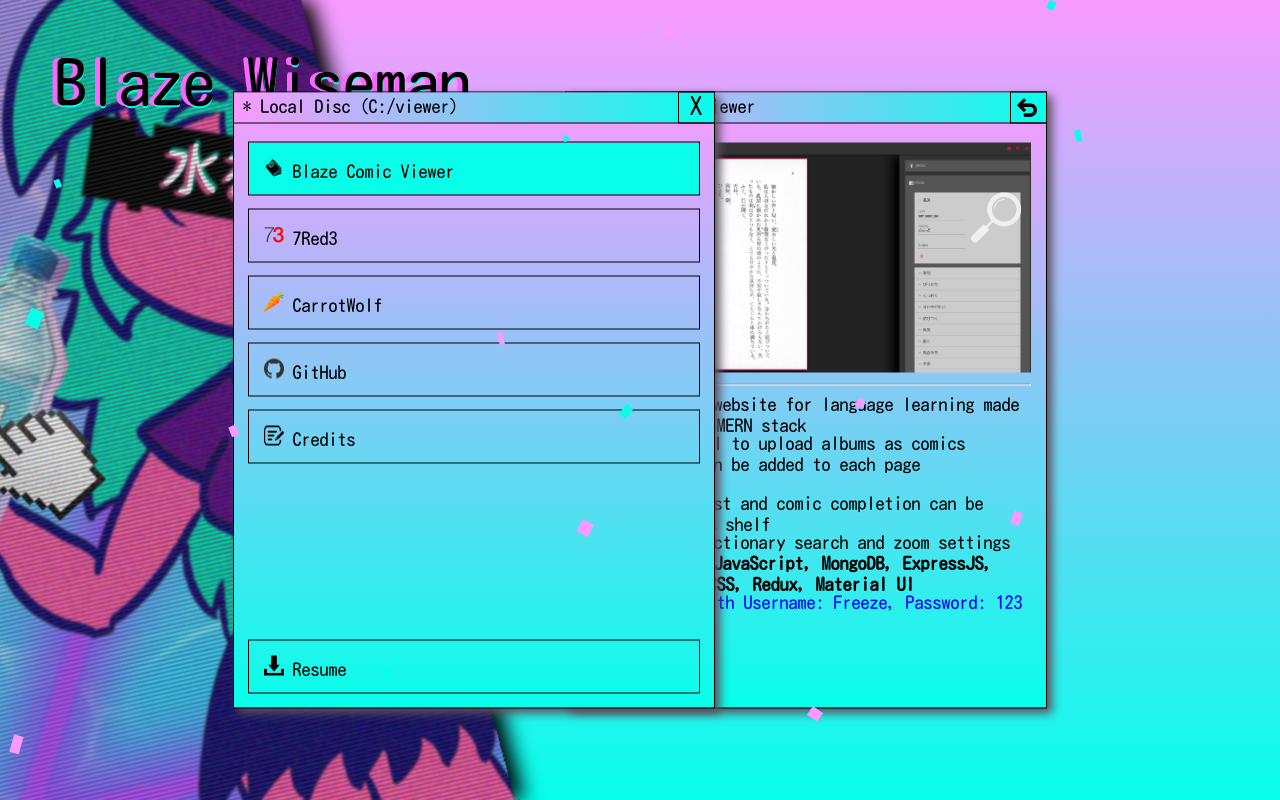
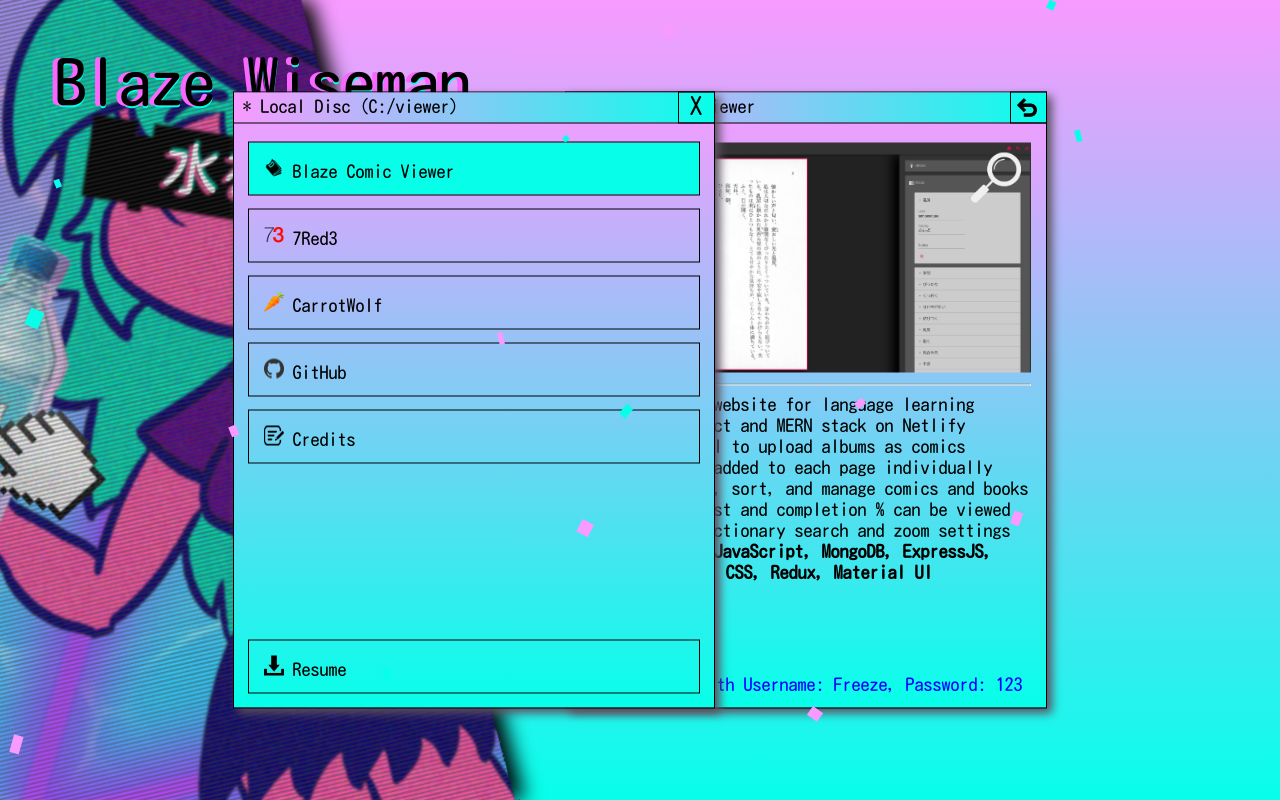
Before and after one commit to HaematicAlis/blaze-portfolio, a React (Create React App) app: page / in a window 1280 px wide. Both pictures are taken after a click on the element "Blaze Comic Viewer". Built offline with nearby package versions, Linux system fonts and the light colour scheme.

Commit message:
formatted text in details pane

```diff
--- a/src/components/Home.css
+++ b/src/components/Home.css
@@ -128,7 +128,7 @@
 .magnifyImage {
     width: 50px;
     position: absolute;
-    top: 100px;
+    top: 60px;
     right: 25px;
 }
 
@@ -151,6 +151,11 @@
     left: 50px;
     top: 50px;
     color: rgb(248,104,255);
+}
+
+.bottomText {
+    position: absolute;
+    bottom: 15px;
 }
 
 .popupOverlay {
--- a/src/components/Home.js
+++ b/src/components/Home.js
@@ -75,13 +75,16 @@
                         <img src={comicviewer} alt="comicviewer" width="450" onClick={() => setPopup({ visible: true, image: comicviewer })} />
                         <img className="magnifyImage" src={magnify} alt="magnify" onClick={() => setPopup({ visible: true, image: comicviewer })} />
                         <hr />
-                        <span>·	Comic viewer website for language learning made with React and MERN stack</span><br />
+                        <span>·	Comic viewer website for language learning</span><br />
+                        <span>· Made with React and MERN stack on Netlify</span><br />
                         <span>·	Uses Imgur API to upload albums as comics</span><br />
-                        <span>·	Vocabulary can be added to each page individually</span><br />
-                        <span>·	Full vocab list and comic completion can be viewed from the shelf</span><br />
+                        <span>·	Vocab can be added to each page individually</span><br />
+                        <span>· Shelf to view, sort, and manage comics and books</span><br />
+                        <span>·	Full vocab list and completion % can be viewed</span><br />
                         <span>·	Integrated dictionary search and zoom settings</span><br />
-                        <span><b>· React, MERN, JavaScript, MongoDB, ExpressJS, NodeJS, HTML, CSS, Redux, Material UI</b></span><br />
-                        <a href="https://blaze-comic-viewer.netlify.app" target="_blank" rel="noreferrer">Demo it here with Username: Freeze, Password: 123</a>
+                        <span><b>· React, MERN, JavaScript, MongoDB, ExpressJS,</b></span><br />
+                        <span><b>&nbsp;&nbsp;NodeJS, HTML, CSS, Redux, Material UI</b></span><br />
+                        <a className="bottomText" href="https://blaze-comic-viewer.netlify.app" target="_blank" rel="noreferrer">Demo it here with Username: Freeze, Password: 123</a>
                     </>
 
                     : tab === '7red3'
@@ -91,10 +94,12 @@
                         <hr />
                         <span>·	Company website for 7Red3</span><br />
                         <span>·	Used as a portfolio of motion graphics work</span><br />
-                        <span>·	Motion work shows Vimeo popups and design work shows image collections</span><br />
-                        <span>·	Admin dashboard for uploading and managing the work in the database</span><br />
+                        <span>·	Motion work shows Vimeo popups</span><br />
+                        <span>· Design work shows image collections</span><br />
+                        <span>·	Admin dashboard for uploading and managing</span><br />
+                        <span>·	Admin can edit and reorder work in the database</span><br />
                         <span><b>· React, JS, HTML, CSS, MySQL, PHP, GoDaddy</b></span><br /><br />
-                        <a href="https://7red3.com" target="_blank" rel="noreferrer">Check it out here!</a>
+                        <a className="bottomText" href="https://7red3.com" target="_blank" rel="noreferrer">Check it out here!</a>
 
                     </>
 
@@ -109,7 +114,7 @@
                         <span>·	Styled with Material UI and custom components</span><br />
                         <span>·	Features enemy AI and random collectable items</span><br />
                         <span><b>· React, JS, HTML, CSS, Redux, Material UI</b></span><br />
-                        <a href="http://hershnagpal.github.io/carrot-client/" target="_blank" rel="noreferrer">Play the game here!</a>
+                        <a className="bottomText" href="http://hershnagpal.github.io/carrot-client/" target="_blank" rel="noreferrer">Play the game here!</a>
 
                     </>
 
@@ -120,7 +125,7 @@
                         <hr />
                         <span>Currently working on:</span><br />
                         <span><b>Portfolio website</b></span><br /><br />
-                        <a href="https://github.com/HaematicAlis" target="_blank" rel="noreferrer">Click here for my GitHub!</a>
+                        <a className="bottomText" href="https://github.com/HaematicAlis" target="_blank" rel="noreferrer">Click here for my GitHub!</a>
                     </>
 
                     : tab === 'credits'
@@ -130,7 +135,7 @@
                         <span>Font: </span>
                         <a href="https://fonts.google.com/specimen/Kosugi+Maru" target="_blank" rel="noreferrer">Kosugi Maru</a><br />
                         <span>Made with: React</span><br />
-                        <span>Image by: me</span>
+                        <span>Website and artwork by: me</span>
                     </>
 
                     : <span></span>
```
